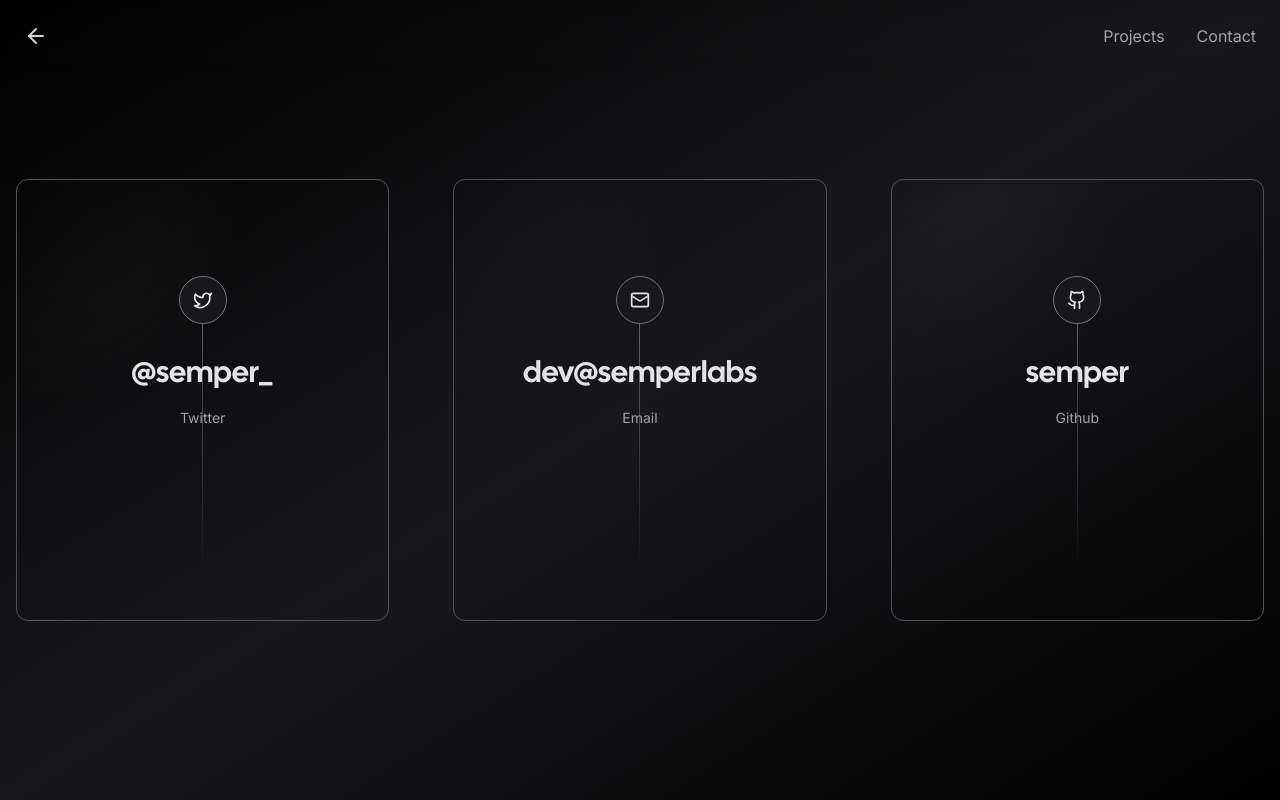
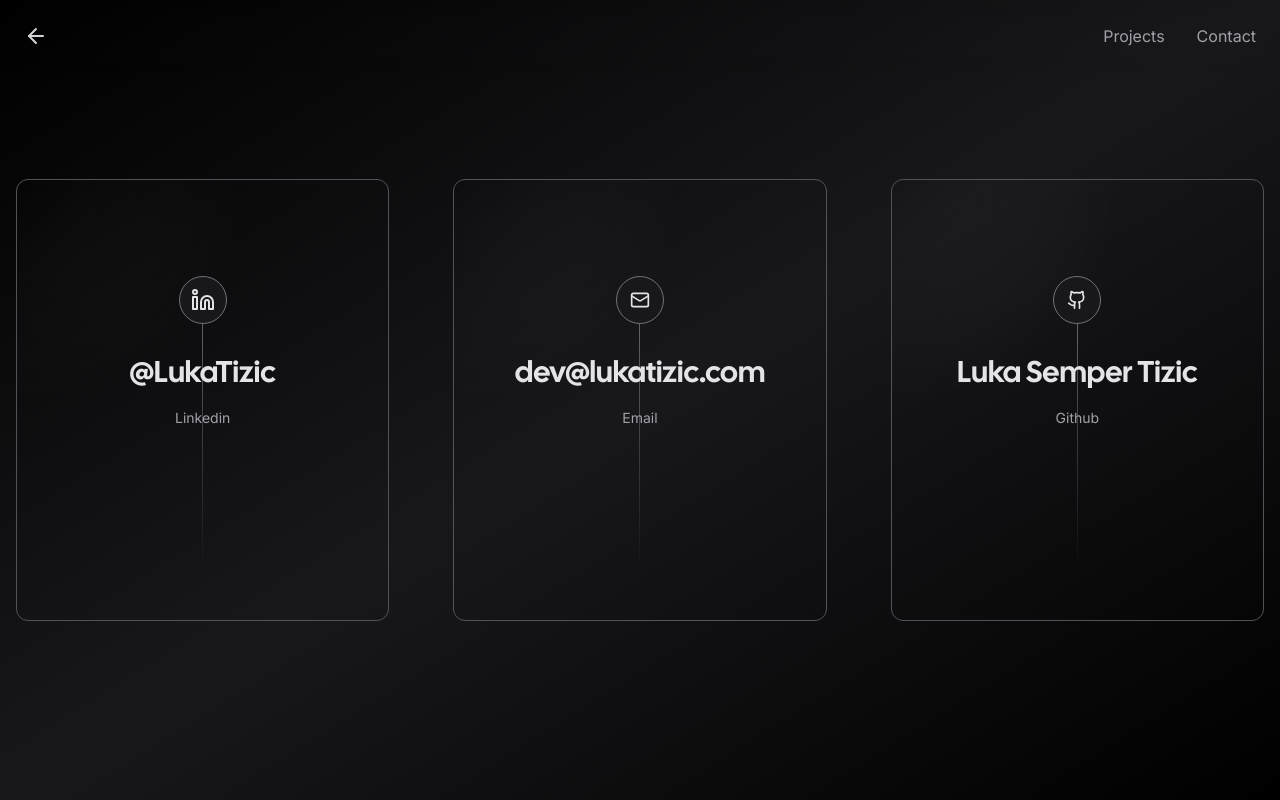
Before and after one commit to LukaTizic/semperlabs, a Next.js app: page /contact in a window 1280 px wide. Built offline with nearby package versions, Linux system fonts and the light colour scheme; no server answers; what tailwindcss-debug-screens would draw is missing.

Commit message:
project page / contact info update

```diff
--- a/app/contact/page.tsx
+++ b/app/contact/page.tsx
@@ -1,27 +1,27 @@
 "use client";
-import { Github, Mail, Twitter } from "lucide-react";
+import { Github, Linkedin, Mail, Twitter } from "lucide-react";
 import Link from "next/link";
 import { Navigation } from "../components/nav";
 import { Card } from "../components/card";
 
 const socials = [
   {
-    icon: <Twitter size={20} />,
-    href: "https://twitter.com/semper_",
-    label: "Twitter",
-    handle: "@semper_",
+    icon: <Linkedin />,
+    href: "https://www.linkedin.com/in/luka-tizi%C4%87-529a1b240/",
+    label: "Linkedin",
+    handle: "@LukaTizic",
   },
   {
     icon: <Mail size={20} />,
-    href: "mailto:dev@semperlabs",
+    href: "mailto:lukatizic7@gmail.com",
     label: "Email",
-    handle: "dev@semperlabs",
+    handle: "dev@lukatizic.com",
   },
   {
     icon: <Github size={20} />,
-    href: "https://github.com/semper",
+    href: "https://github.com/LukaTizic",
     label: "Github",
-    handle: "semper",
+    handle: "Luka Semper Tizic",
   },
 ];
 
--- a/app/page.tsx
+++ b/app/page.tsx
@@ -3,14 +3,14 @@
 import Particles from "./components/particles";
 
 const navigation = [
-  // { name: "Projects", href: "/projects" },
+  { name: "Projects", href: "/projects" },
   { name: "Contact", href: "/contact" },
 ];
 
 export default function Home() {
   return (
     <div className="flex flex-col items-center justify-center w-screen h-screen overflow-hidden bg-gradient-to-tl from-black via-zinc-600/20 to-black">
-      {/* <nav className="my-16 animate-fade-in">
+      <nav className="my-16 animate-fade-in">
         <ul className="flex items-center justify-center gap-4">
           {navigation.map((item) => (
             <Link
@@ -22,7 +22,7 @@
             </Link>
           ))}
         </ul>
-      </nav> */}
+      </nav>
       <div className="hidden w-screen h-px animate-glow md:block animate-fade-left bg-gradient-to-r from-zinc-300/0 via-zinc-300/50 to-zinc-300/0" />
       <Particles
         className="absolute inset-0 -z-10 animate-fade-in"
--- /dev/null
+++ b/app/projects/page.tsx
@@ -0,0 +1,9 @@
+import React from "react";
+
+const Projects = () => {
+  return (
+    <div className="flex justify-center items-center text-white">Projects</div>
+  );
+};
+
+export default Projects;
```
